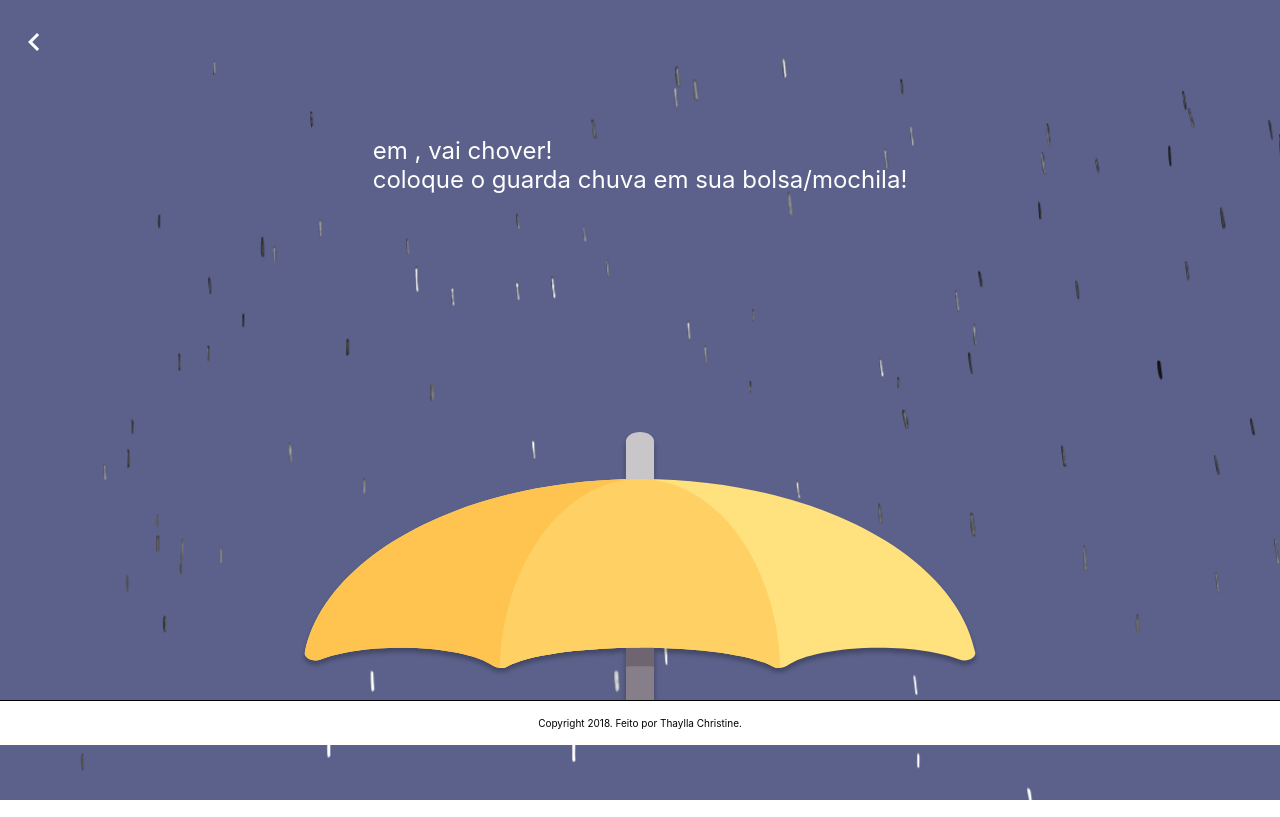
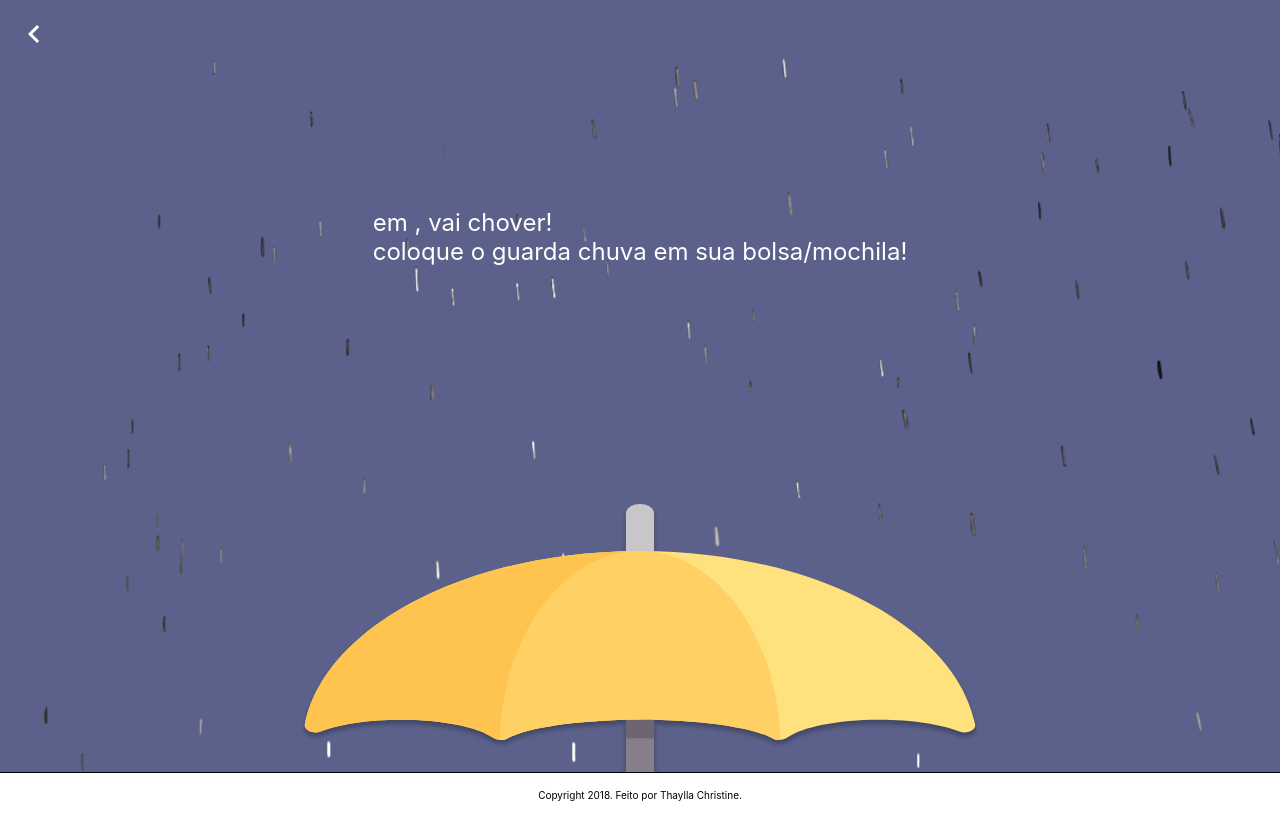
Before and after one commit to thayllachristine/tachovendo, a React (Create React App) app: page /rainyday in a window 1280 px wide. Built offline with nearby package versions, Linux system fonts and the light colour scheme.

Commit message:
fix: remove navbar absolute position

```diff
--- a/src/components/navbar/Navbar.styled.js
+++ b/src/components/navbar/Navbar.styled.js
@@ -1,8 +1,7 @@
 import styled from 'styled-components';
 
 const Navbar = styled.nav`
-  padding: 24px 16px;
-  position: absolute;
+  padding: 16px;
 `;
 
 const Link = styled.a`
```
